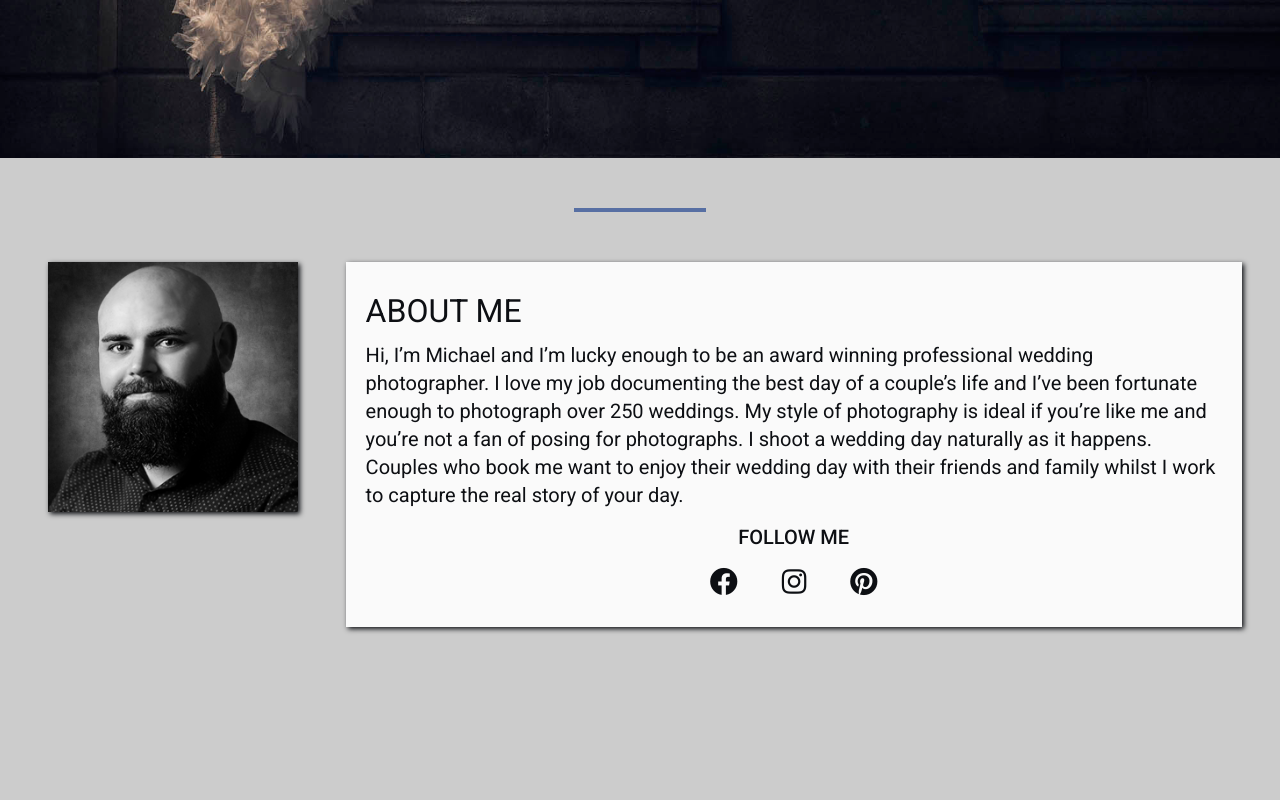
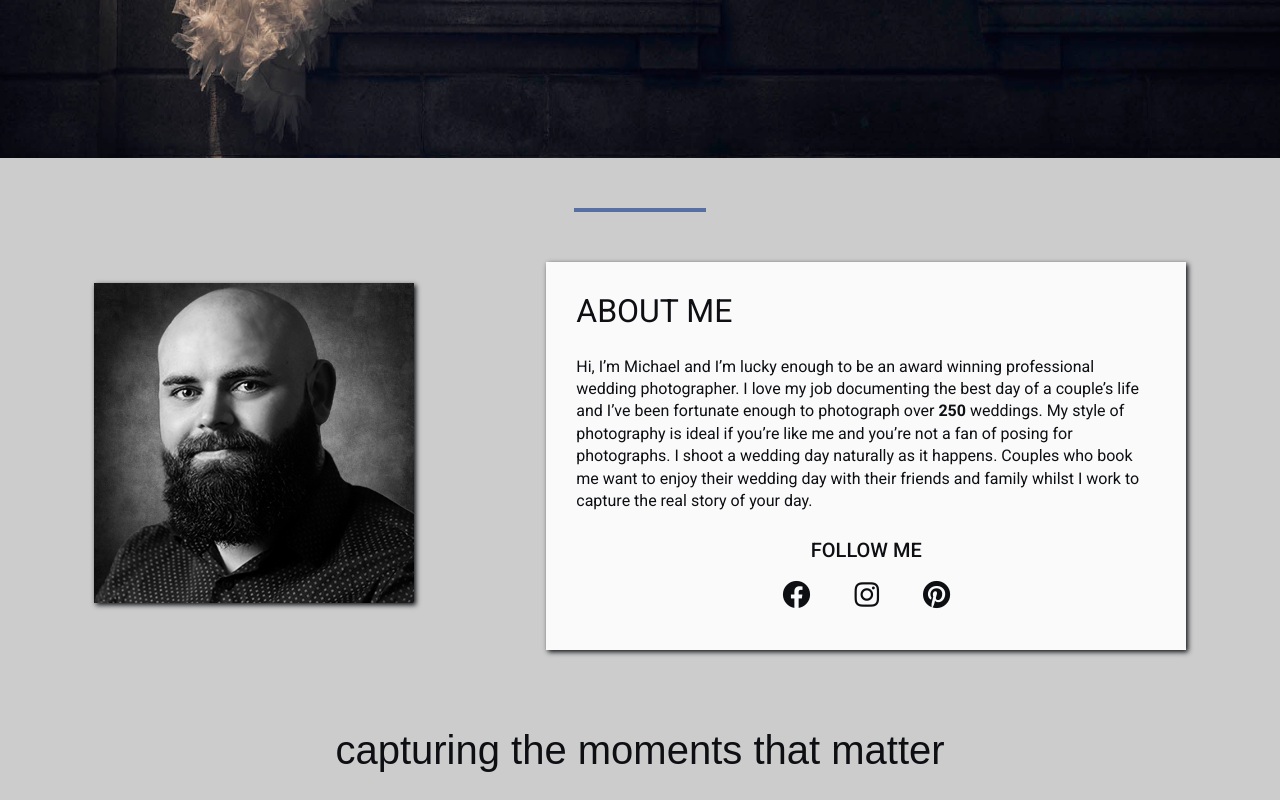
Before and after one commit to mikebrophy90/milestone-1, a plain HTML site: page index.html in a window 1280 px wide. Shown: the part 563-1363 px from the top of the page. Before the commit the page ends 1240 px from the top, so only its background shows below. Drawn offline with nearby package versions, Linux system fonts and the light colour scheme; a web font is replaced by a local one.

Commit message:
re done css code for about me section everything works as it should now

```diff
--- a/assets/css/style.css
+++ b/assets/css/style.css
@@ -53,7 +53,11 @@ nav{
 
 .about-me-social-links .fab:hover{
     color: #576fa3;
-    transition: all .5 ease-in-out;
+    cursor: pointer;
+}
+
+.slider-text h4{
+    color: #0d0f13;
 }
 
 /*---------------------------------------------------reusable*/
@@ -188,6 +192,7 @@ nav{
     text-align: center;
     margin-top:50px;
 
+
 }
 
  li a{
@@ -205,7 +210,6 @@ nav{
     display: block;
     position: relative;
     text-align: center;
-    align-items: center;
     margin-bottom: 50px;
 }
 
@@ -231,13 +235,14 @@ nav{
 }
 
 .about-me-text h2{
-    margin-bottom: 10px;
+    margin-bottom: 25px;
     font-weight: 400;
 }
 
 .about-me-text p{
-    font-size: 18px;
+    font-size: 16px;
     line-height: 140%;
+    margin-bottom: 25px;
 }
 
 .follow-me{
@@ -255,11 +260,28 @@ nav{
     line-height: 50px;
     padding:0 20px;
     font-size: 28px;
+    transition: all .5s ease-in-out;
 }
 
 
 
 /*---------------------------------------------------image slider*/
+
+.slider-text{
+    text-align: center;
+    height: 100px;
+    padding: 0;
+
+}
+
+.slider-text h4{
+    font-family: "mrs saint delafield", sans-serif;
+    font-size: 28px;
+    line-height: 100px;
+    text-align: center;
+    margin: 0;
+}
+
 
 
 /*---------------------------------------------------customer reviews*/
@@ -281,33 +303,14 @@ nav{
     display: block;
 }
 
-/*---------------------------------------------------responsive 600 about me*/
-
-.about-me{
-    position: relative;
-    margin-top:50px;
-    height: 250px;
-}
-
 .about-me-image{
     width: 50%;
 }
 
-.about-me-text-box{
-    margin-bottom: 50px;
-}
+@media only screen and (min-width: 600px){
 
-
-@media only screen and (min-width: 700px){
-
-.about-me-text-box{
-    width: 50%;
-    float: none;
-}
-
-.about-me-text p{
-    font-size: 18px;
-    line-height: 140%;
+.about-me-image{
+    width: 40%;
 }
 
 
@@ -340,29 +343,22 @@ label{
     right: 0;
     line-height: 100px;
 }
-/*---------------------------------------------------responsive 1025 about me*/
+
+.about-me-image{
+    display: inline-block;
+    width: 25%;
+}
 
 .about-me-text-box{
-    padding-top: 10px;
-    margin-right: 3%;
-    float: right;
-    width: 70%;
+    display: inline-block;
+    height: 100%;
+    width: 50%;
+    padding: 20px;
+    vertical-align: middle;
+    margin: 0 0 0 10%;
 }
 
-.about-me-text{
-    padding: 20px;
-}
-
-
-.about-me-text p{
-    font-size: 20px;
-}
-
-.about-me-image{
-    margin: 0 auto;
-    height: 100%;
-    width: auto;
-    display: inline-block;
-}
+.slider-text h4{
+    font-size: 40px;
 
 }
--- a/index.html
+++ b/index.html
@@ -46,7 +46,7 @@
             <div class="about-me-text">
                 <h2 class="uppercase">about me</h2>
                 <p>Hi, I’m Michael and I’m lucky enough to be an award winning professional wedding photographer.
-                I love my job documenting the best day of a couple’s life and I’ve been fortunate enough to photograph over 250 weddings.
+                I love my job documenting the best day of a couple’s life and I’ve been fortunate enough to photograph over <strong>250</strong> weddings.
                 My style of photography is ideal if you’re like me and you’re not a fan of posing for photographs.
                 I shoot a wedding day naturally as it happens.
                 Couples who book me want to enjoy their wedding day with their friends and family whilst I work to capture the real story of your day.
@@ -64,6 +64,10 @@
 
     <!--------------------------------image slider------------------------------------>
 
+    <div class="slider-text">
+        <h4>capturing the moments that matter</h4>
+    </div>
+
 
 
     <!--------------------------------customer reviews------------------------------------>
```
